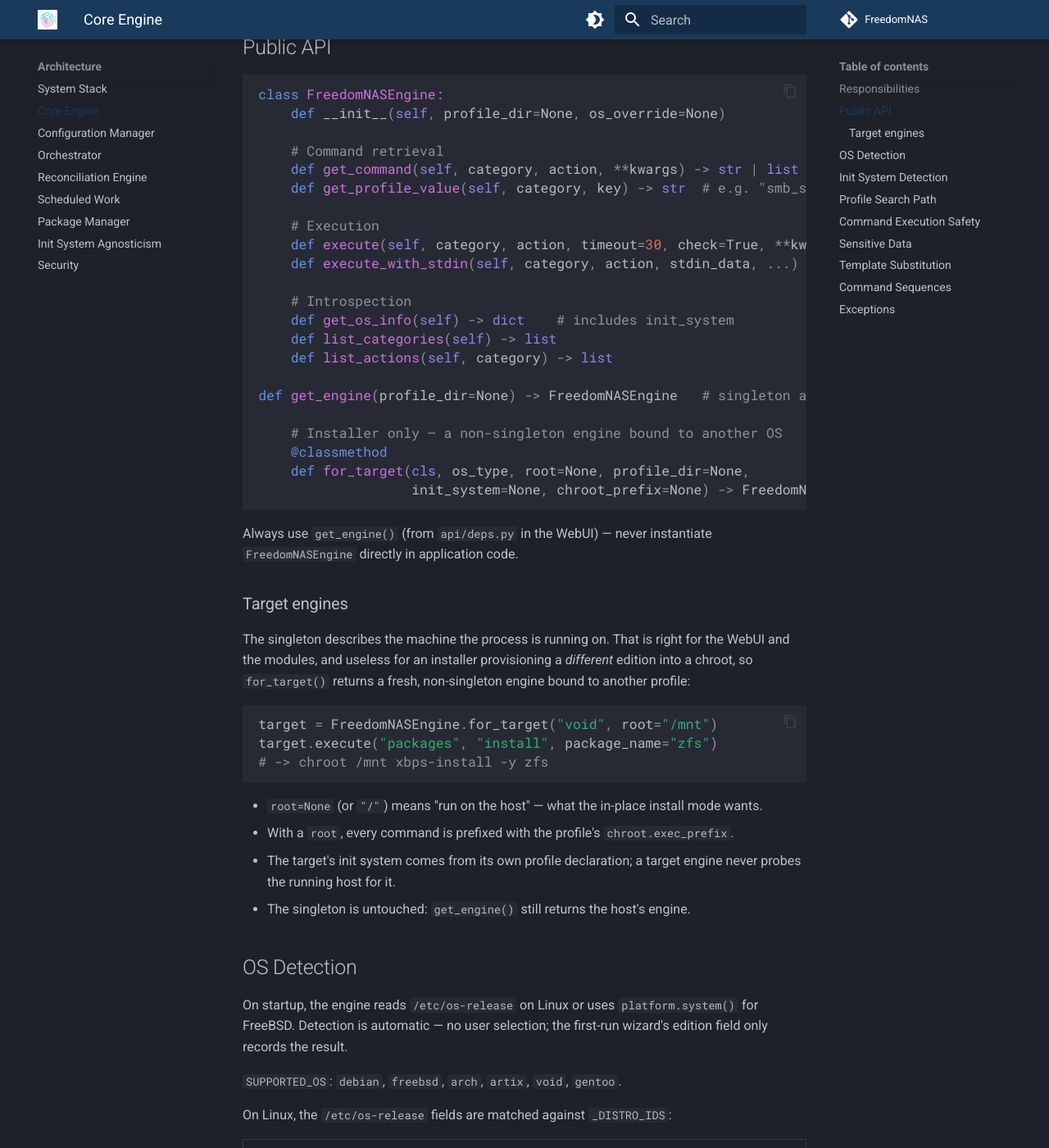
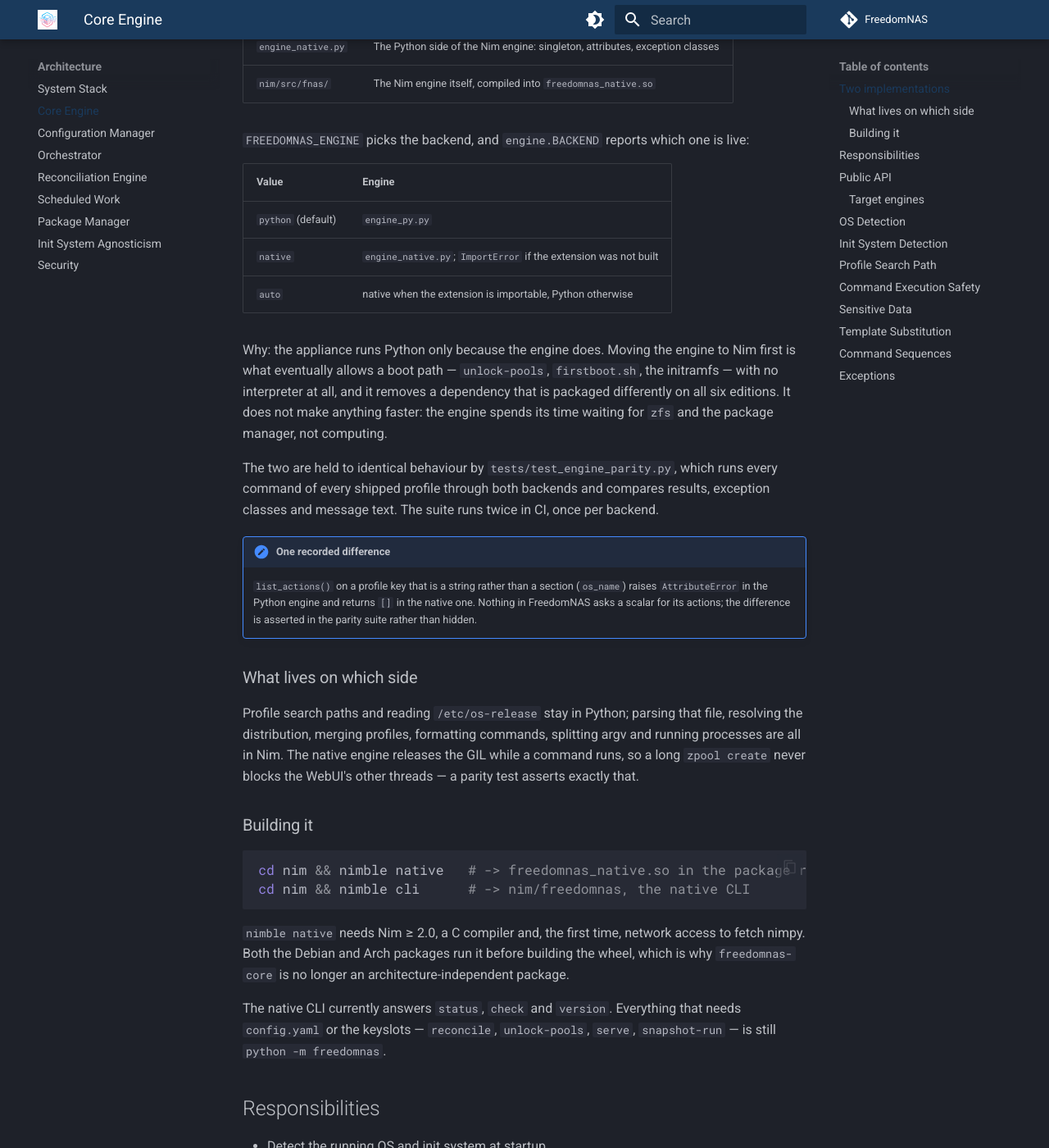
Before and after one commit to FreedomNAS/freedomnas-docs, an MkDocs documentation site: the page built from docs/architecture/engine.md, in a window 1280 px wide and 1400 px high, scrolled down 581 px. Shown: the whole window at 82% size. Built offline with MkDocs 1.6.1 and Material for MkDocs 9.7.7, drawn with Linux system fonts in a browser that asks for light colours; some of the changed text lies outside the part shown.

Commit message:
Document the Nim engine backend and how to build it

````diff
--- a/docs/architecture/engine.md
+++ b/docs/architecture/engine.md
@@ -1,8 +1,75 @@
 # Core Engine
 
-`engine.py` is the heart of FreedomNAS. It translates abstract actions into
+The engine is the heart of FreedomNAS. It translates abstract actions into
 OS-specific shell commands using JSON profiles. It is implemented as a
 **thread-safe singleton**.
+
+It exists twice — once in Python, once in Nim — behind one import. See
+[Two implementations](#two-implementations) below; everything else on this
+page describes both.
+
+## Two implementations
+
+`engine.py` no longer holds the engine: it chooses which one answers.
+
+| File | What it is |
+|------|-----------|
+| `engine.py` | The import everything uses, and the backend switch |
+| `engine_py.py` | The engine in pure Python — the reference implementation |
+| `engine_native.py` | The Python side of the Nim engine: singleton, attributes, exception classes |
+| `nim/src/fnas/` | The Nim engine itself, compiled into `freedomnas_native.so` |
+
+`FREEDOMNAS_ENGINE` picks the backend, and `engine.BACKEND` reports which
+one is live:
+
+| Value | Engine |
+|-------|--------|
+| `python` (default) | `engine_py.py` |
+| `native` | `engine_native.py`; `ImportError` if the extension was not built |
+| `auto` | native when the extension is importable, Python otherwise |
+
+Why: the appliance runs Python only because the engine does. Moving the
+engine to Nim first is what eventually allows a boot path — `unlock-pools`,
+`firstboot.sh`, the initramfs — with no interpreter at all, and it removes
+a dependency that is packaged differently on all six editions. It does not
+make anything faster: the engine spends its time waiting for `zfs` and the
+package manager, not computing.
+
+The two are held to identical behaviour by `tests/test_engine_parity.py`,
+which runs every command of every shipped profile through both backends and
+compares results, exception classes and message text. The suite runs twice
+in CI, once per backend.
+
+!!! note "One recorded difference"
+    `list_actions()` on a profile key that is a string rather than a section
+    (`os_name`) raises `AttributeError` in the Python engine and returns
+    `[]` in the native one. Nothing in FreedomNAS asks a scalar for its
+    actions; the difference is asserted in the parity suite rather than
+    hidden.
+
+### What lives on which side
+
+Profile search paths and reading `/etc/os-release` stay in Python; parsing
+that file, resolving the distribution, merging profiles, formatting
+commands, splitting argv and running processes are all in Nim. The native
+engine releases the GIL while a command runs, so a long `zpool create` never
+blocks the WebUI's other threads — a parity test asserts exactly that.
+
+### Building it
+
+```bash
+cd nim && nimble native   # -> freedomnas_native.so in the package root
+cd nim && nimble cli      # -> nim/freedomnas, the native CLI
+```
+
+`nimble native` needs Nim ≥ 2.0, a C compiler and, the first time, network
+access to fetch nimpy. Both the Debian and Arch packages run it before
+building the wheel, which is why `freedomnas-core` is no longer an
+architecture-independent package.
+
+The native CLI currently answers `status`, `check` and `version`. Everything
+that needs `config.yaml` or the keyslots — `reconcile`, `unlock-pools`,
+`serve`, `snapshot-run` — is still `python -m freedomnas`.
 
 ## Responsibilities
 
````
Also changed, not shown: docs/architecture/system-stack.md (+4 -1 lines), docs/developer/repositories.md (+6 -1 lines).
